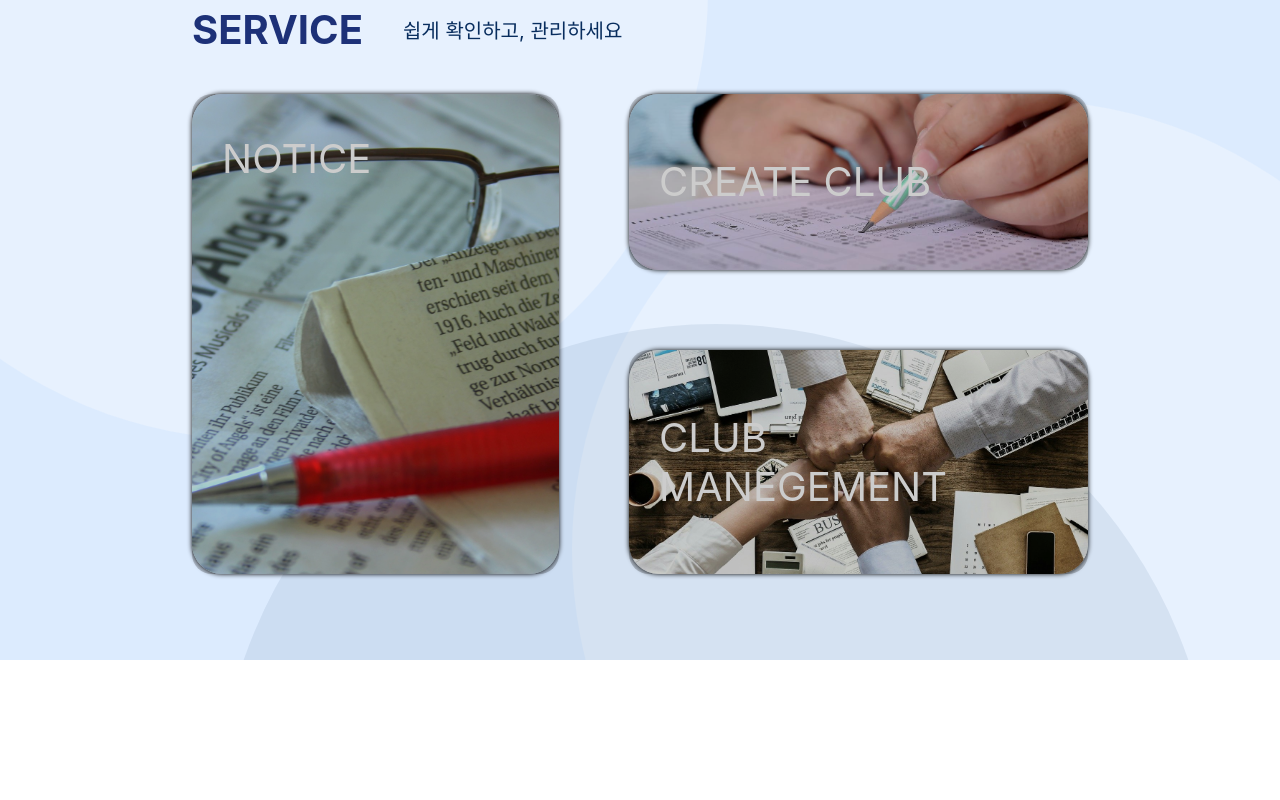
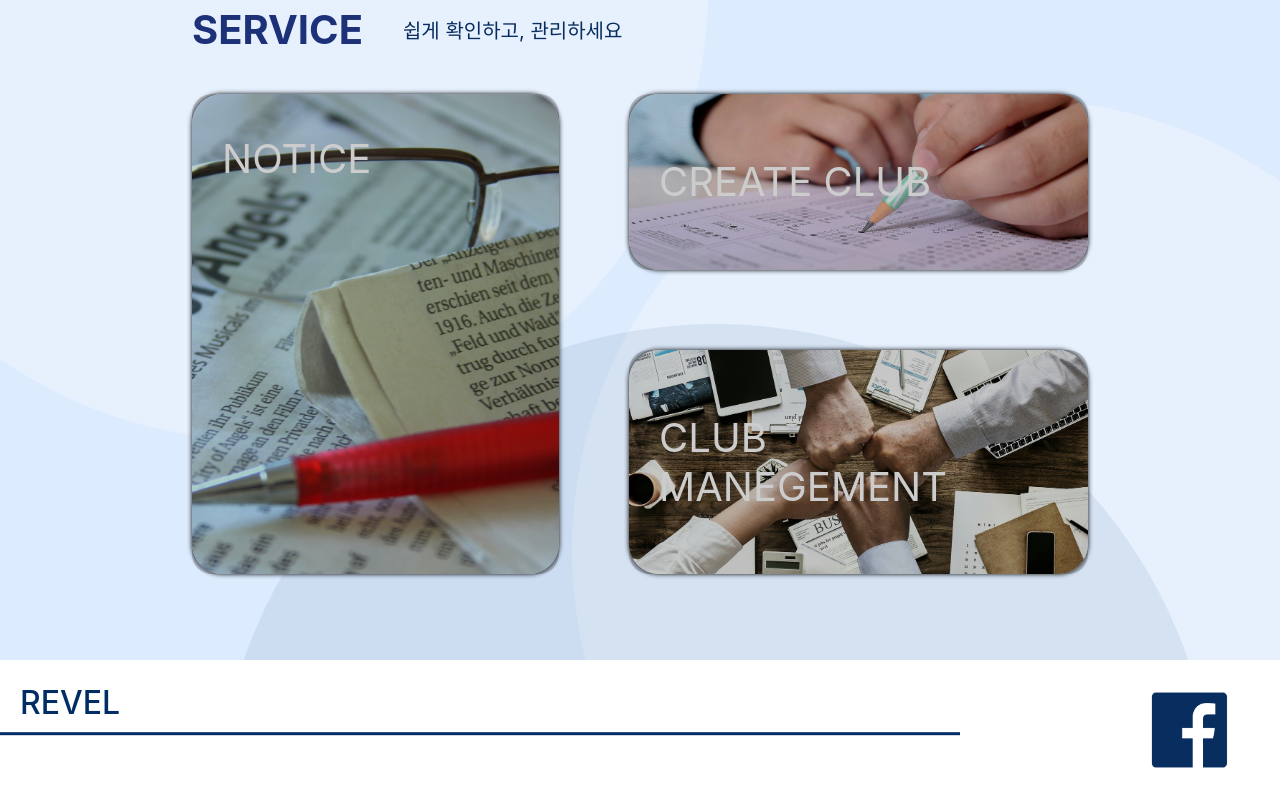
Before and after one commit to RE-VEL/REVEL-frontend-V1, a Next.js app: page / in a window 1280 px wide. Shown: the part 1740-2540 px from the top of the page. Before the commit the page ends 2400 px from the top, so only its background shows below. Built offline with nearby package versions, Linux system fonts and the light colour scheme.

Commit message:
Feat: create footer

```diff
--- /dev/null
+++ b/components/common/footer/footer.tsx
@@ -0,0 +1,48 @@
+import styled from '@emotion/styled';
+import { NextPage } from 'next';
+import Link from 'next/link';
+
+const Footer: NextPage = () => {
+  return (
+    <FooterSection>
+      <ProjectName>REVEL</ProjectName>
+      <Link href="https://www.facebook.com/DSMReverie">
+        <a style={{ marginRight: '50px' }}>
+          <FacebookIcon />
+        </a>
+      </Link>
+    </FooterSection>
+  );
+};
+
+const FacebookIcon = styled.div`
+  width: 80px;
+  height: 80px;
+  background-image: url('/img/facebookIcon.png');
+  background-position: center;
+  background-repeat: no-repeat;
+  background-size: cover;
+`;
+
+const ProjectName = styled.p`
+  margin: 0;
+  width: 75%;
+  border-bottom: 3px solid #002d63;
+  color: #002d63;
+  font-size: 32px;
+  padding-left: 20px;
+  padding-bottom: 10px;
+  transform: translate(0, -40%);
+  font-weight: 500;
+`;
+
+const FooterSection = styled.footer`
+  width: 100vw;
+  height: 140px;
+  background-color: #fff;
+  display: flex;
+  align-items: center;
+  justify-content: space-between;
+`;
+
+export default Footer;
--- a/pages/index.tsx
+++ b/pages/index.tsx
@@ -1,4 +1,5 @@
 import type { NextPage } from 'next';
+import Footer from '../components/common/footer/footer';
 import AboutClub from '../components/main/aboutClub/aboutClub';
 import ClubBannerCarousel from '../components/main/clubBannerCarousel/ClubCarousel';
 import MoreService from '../components/main/moreService/moreService';
@@ -9,6 +10,7 @@ const Home: NextPage = () => {
       <ClubBannerCarousel />
       <AboutClub />
       <MoreService />
+      <Footer />
     </div>
   );
 };
```
Also changed, not shown: public/img/facebookIcon.png (added).
